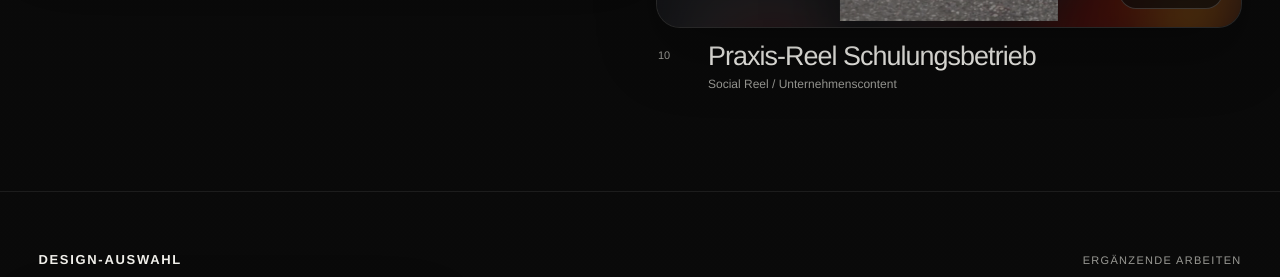
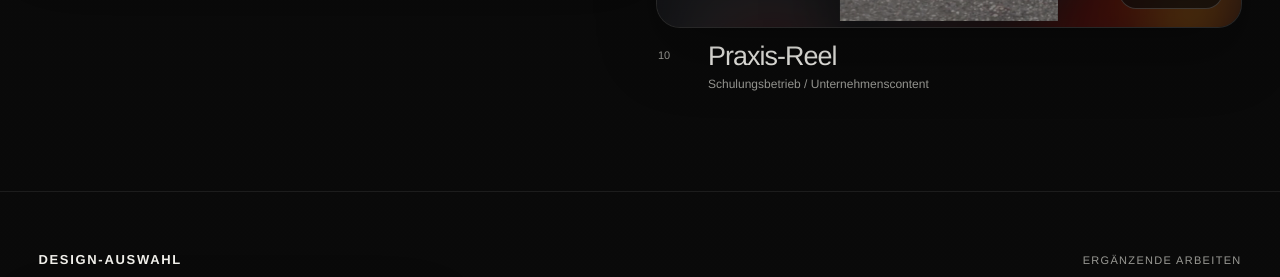
Before and after one commit to Cra4Zzy/Portfolio, a plain HTML site: page index.html in a window 1280 px wide. Shown: the part 4919-5196 px from the top of the page. Drawn offline with Linux system fonts and the light colour scheme.

Commit message:
Polish new reel title

```diff
--- a/index.html
+++ b/index.html
@@ -302,10 +302,10 @@
         </article>
 
         <article class="project" data-project="schulungsbetrieb-praxis">
-          <button class="project-card" type="button" aria-label="Projekt Praxis-Reel Schulungsbetrieb öffnen"
+          <button class="project-card" type="button" aria-label="Projekt Praxis-Reel öffnen"
             data-video="assets/videos/schulungsbetrieb-praxis-reel.mp4"
-            data-title="Praxis-Reel Schulungsbetrieb"
-            data-meta="Social Reel / Unternehmenscontent"
+            data-title="Praxis-Reel"
+            data-meta="Schulungsbetrieb / Unternehmenscontent"
             style="--poster:url('assets/images/schulungsbetrieb-praxis-reel.jpg')">
             <div class="media-stage">
               <div class="media-blur" aria-hidden="true"></div>
@@ -315,8 +315,8 @@
             <div class="project-info">
               <span class="project-index">10</span>
               <div>
-                <h3>Praxis-Reel Schulungsbetrieb</h3>
-                <p>Social Reel / Unternehmenscontent</p>
+                <h3>Praxis-Reel</h3>
+                <p>Schulungsbetrieb / Unternehmenscontent</p>
               </div>
             </div>
           </button>
```
